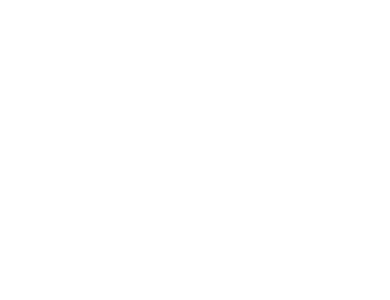
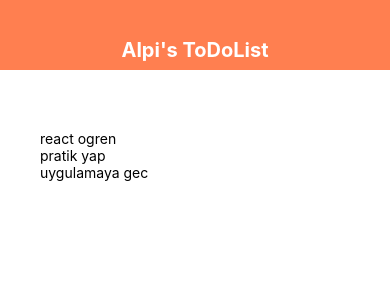
Before and after one commit to alpieast/ToDoList, a React Native app: screen / in a window 390 px wide. Shown: the top 300 px of the page. Built offline with nearby package versions, Linux system fonts and the light colour scheme.

Commit message:
header added

```diff
--- a/App.js
+++ b/App.js
@@ -1,11 +1,30 @@
 import { StatusBar } from 'expo-status-bar';
 import React,{useState} from 'react';
-import { StyleSheet, Text, View } from 'react-native';
+import { StyleSheet, Text, View,FlatList } from 'react-native';
+import Header from './components/header'
 
 export default function App() {
+  const [todos, setTodos] = useState([
+    {text: 'react ogren', key: '1'},
+    {text: 'pratik yap', key: '2'},
+    {text: 'uygulamaya gec', key: '3'}
+  ]);
+
   return (
     <View style={styles.container}>
-
+      {/*header */}
+      <Header />
+      <View style={styles.content}>
+        {/*To Form */}
+        <View style={styles.list}>
+          <FlatList
+            data={todos}
+            renderItem={({ item }) => (
+            <Text>{item.text}</Text>
+            )}
+          />
+        </View>
+      </View>
     </View>
   );
 }
@@ -13,8 +32,13 @@
 const styles = StyleSheet.create({
   container: {
     flex: 1,
-    backgroundColor: '#fff',
-    alignItems: 'center',
-    justifyContent: 'center',
+    backgroundColor: '#fff'
+
   },
+  content: {
+    padding: 40
+  },
+  list: {
+    marginTop: 20
+  }
 });
--- /dev/null
+++ b/components/header.js
@@ -0,0 +1,25 @@
+import { StatusBar } from 'expo-status-bar';
+import React from 'react';
+import { StyleSheet, Text, View } from 'react-native';
+
+export default function Header(){
+    return(
+        <View style={styles.header}>
+            <Text style={styles.title}>Alpi's ToDoList</Text>
+        </View>
+    )
+}
+
+const styles = StyleSheet.create({
+    header:{
+        height: 70,
+        paddingTop: 38,
+        backgroundColor: 'coral'
+    },
+    title:{
+        textAlign: 'center',
+        color: '#fff',
+        fontSize: 20,
+        fontWeight: 'bold'
+    }
+});
```
